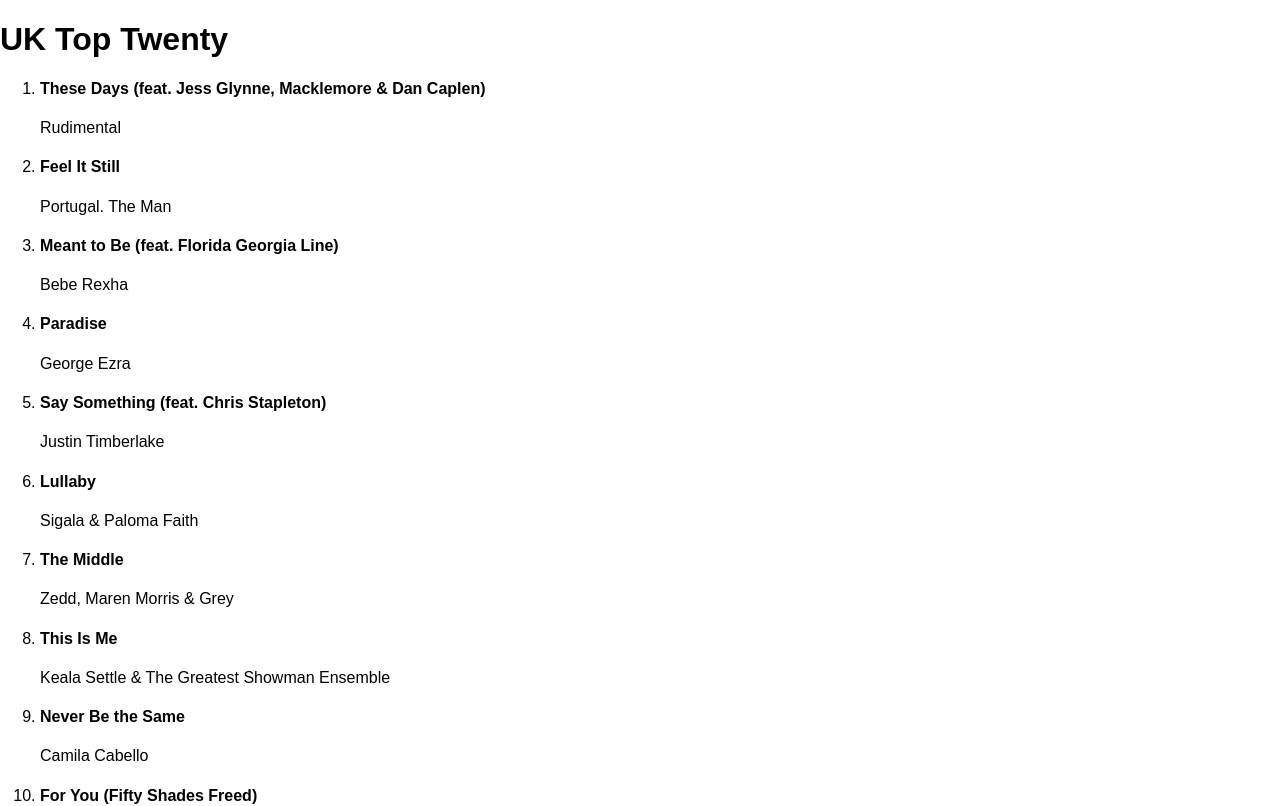
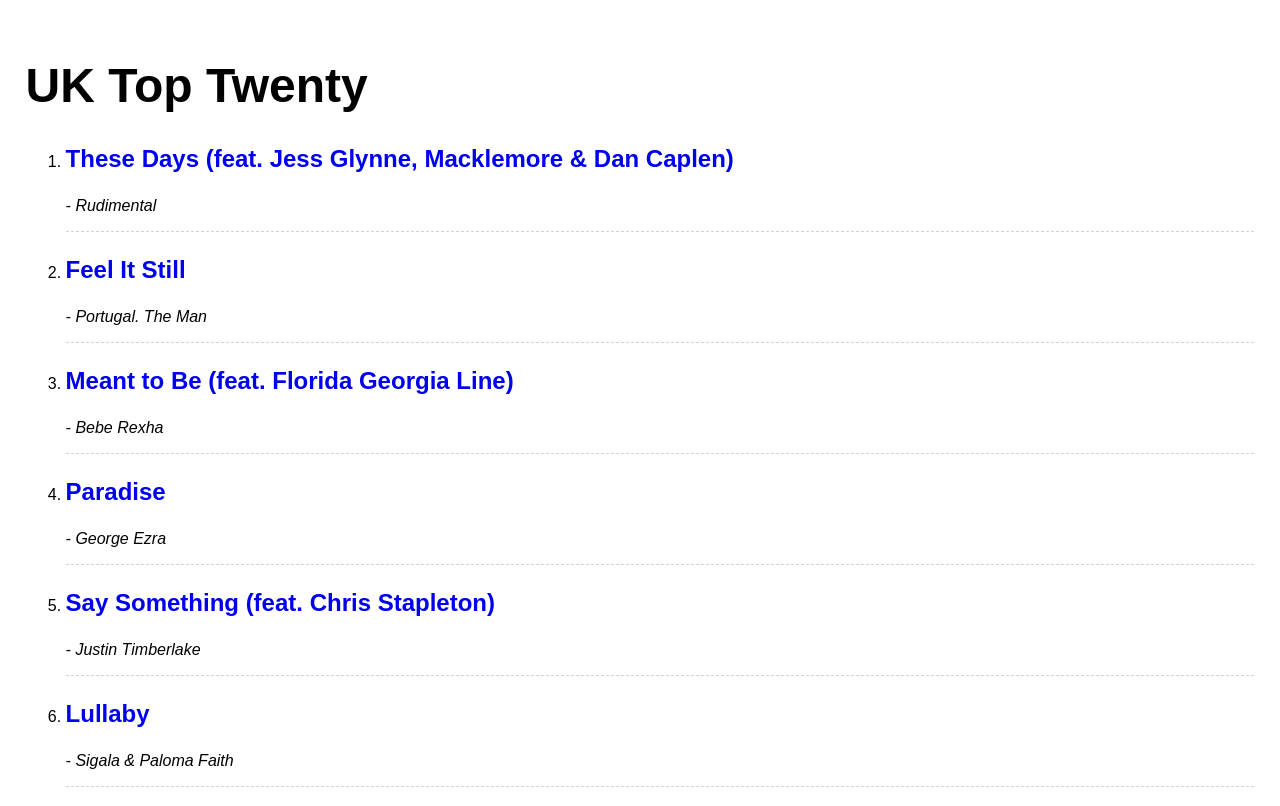
Before and after one commit to docljn/codeclan_top20_react, a React (Create React App) app: page / in a window 1280 px wide. Shown: the top 806 px of the page. Built offline with nearby package versions, Linux system fonts and the light colour scheme.

Commit message:
List entry links to detail page

```diff
--- a/src/App.css
+++ b/src/App.css
@@ -1,3 +1,33 @@
 .App {
   box-sizing: border-box;
+  margin: 1%;
+  padding: 1%;
 }
+
+* {
+  font-family: fantasy;
+}
+
+h1 {
+  font-size: 3em;
+}
+
+h2 {
+  font-size: 2em;
+}
+
+h3 {
+  font-size: 1.5em;
+}
+
+p {
+  font-style: oblique;
+}
+
+li {
+  border-bottom: 1px dashed lightgrey;
+}
+
+a:link {
+  text-decoration: none;
+}
--- a/src/components/TopTwentyEntry.js
+++ b/src/components/TopTwentyEntry.js
@@ -1,14 +1,18 @@
 import React, {Component} from "react";
 
 const TopTwentyEntry = (props) => {
-  console.log(props.children);
+  console.log(props.link);
   if (!props.title) return null;
   return (
     <li className="entry">
-      <h4 className="entryTitle">
-        { props.title }
-      </h4>
-      { props.artist }
+      <a href={props.link} target="_blank">
+        <h3 className="entryTitle">
+          { props.title }
+        </h3>
+      </a>
+      <p>
+        - { props.artist }
+      </p>
     </li>
   );
 };
--- a/src/components/TopTwentyList.js
+++ b/src/components/TopTwentyList.js
@@ -8,7 +8,15 @@
 
   render () {
     const entryListEntries = this.props.entries.map( (entry) => {
-      return (<TopTwentyEntry title={entry.title} artist={entry.artist} position={entry.position} key={entry.id} />);
+      return (
+        <TopTwentyEntry
+          position={entry.position}
+          title={entry.title}
+          artist={entry.artist}
+          link={entry.link}
+          key={entry.id}
+        />
+      );
     });
 
     console.log(entryListEntries);
--- a/src/containers/TopTwentyView.js
+++ b/src/containers/TopTwentyView.js
@@ -16,7 +16,7 @@
 
   render () {
     const entrySummaryList = this.state.entries.map( (entry, index) => {
-      return {id: entry.id.attributes["im:id"], position: index+1, title: entry["im:name"]["label"] , artist: entry["im:artist"]["label"]};
+      return {id: entry.id.attributes["im:id"], position: index+1, title: entry["im:name"]["label"] , artist: entry["im:artist"]["label"], link: entry["im:collection"]["link"]["attributes"]["href"]};
     });
 
     return (
```
